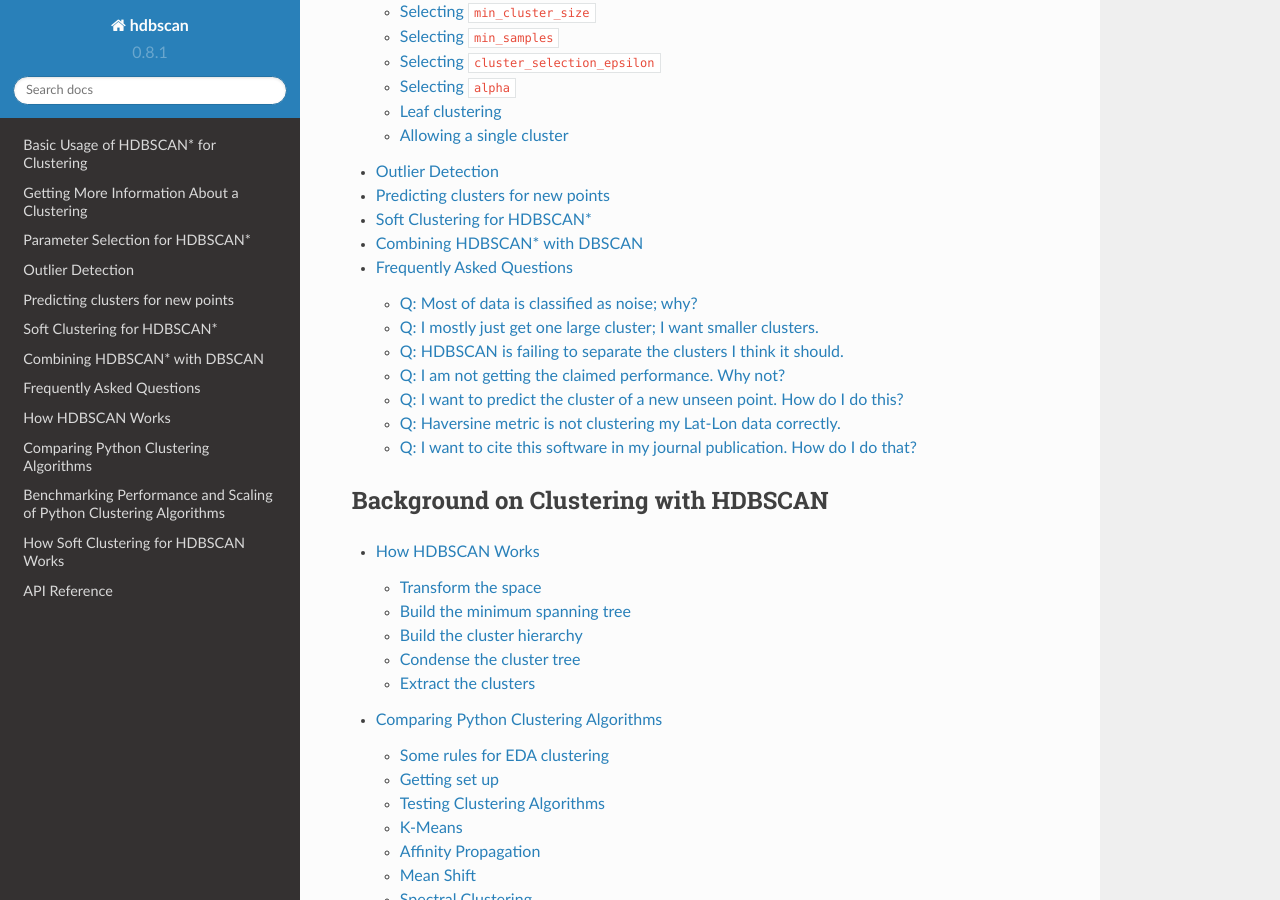
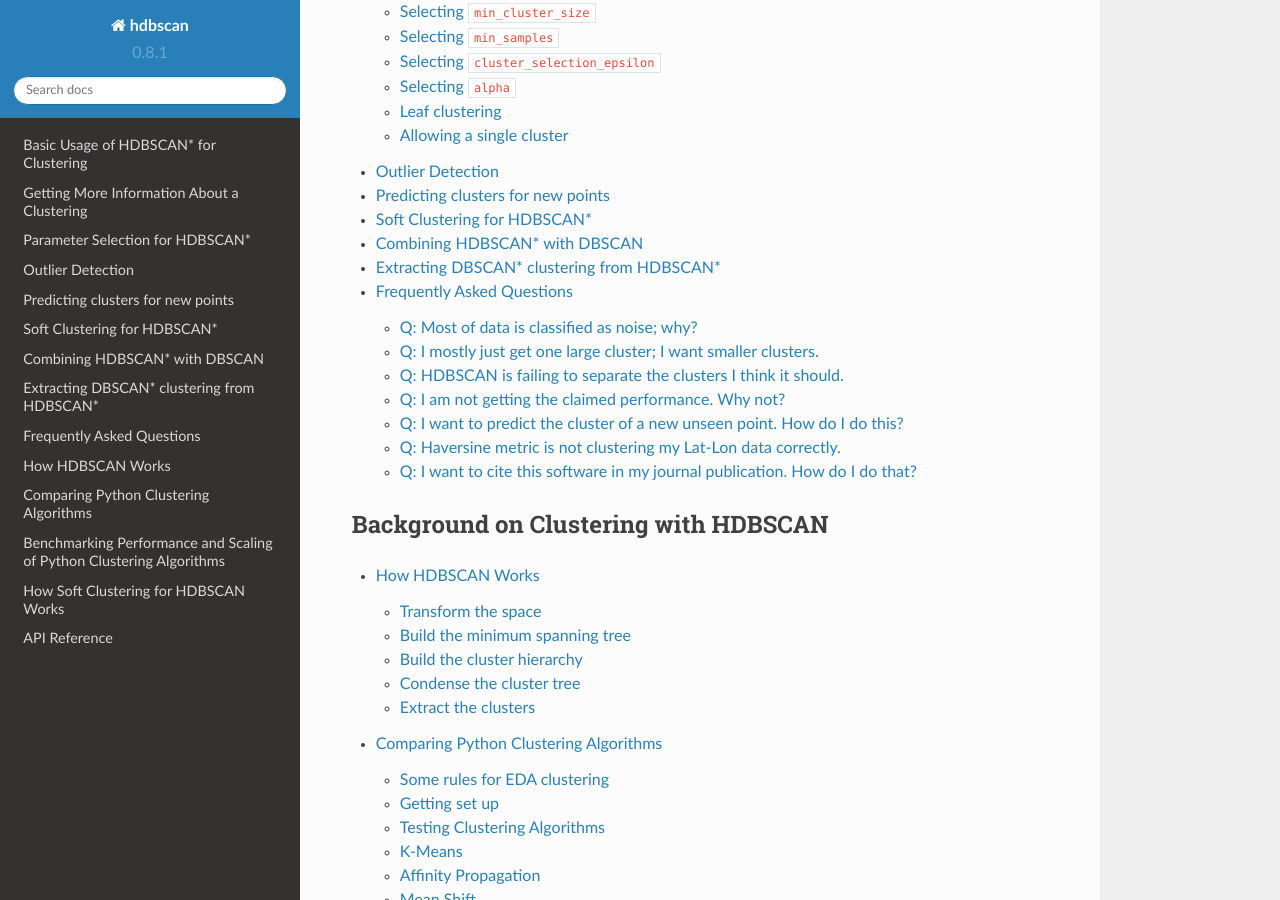
Before and after one commit to scikit-learn-contrib/hdbscan, a Sphinx documentation site: the page built from docs/index.rst, in a window 1280 px wide and 900 px high, scrolled down 588 px. Built offline with Sphinx 7.4.7 and the Read the Docs theme 2.0.0, drawn with Linux system fonts in a browser that asks for light colours; formulas are drawn with MathJax 3.

Commit message:
Added the new documentation to our index.rst file.

```diff
--- a/docs/index.rst
+++ b/docs/index.rst
@@ -25,6 +25,7 @@ User Guide / Tutorial
    prediction_tutorial
    soft_clustering
    how_to_use_epsilon
+   dbscan_from_hdbscan
    faq
 
 Background on Clustering with HDBSCAN
```
